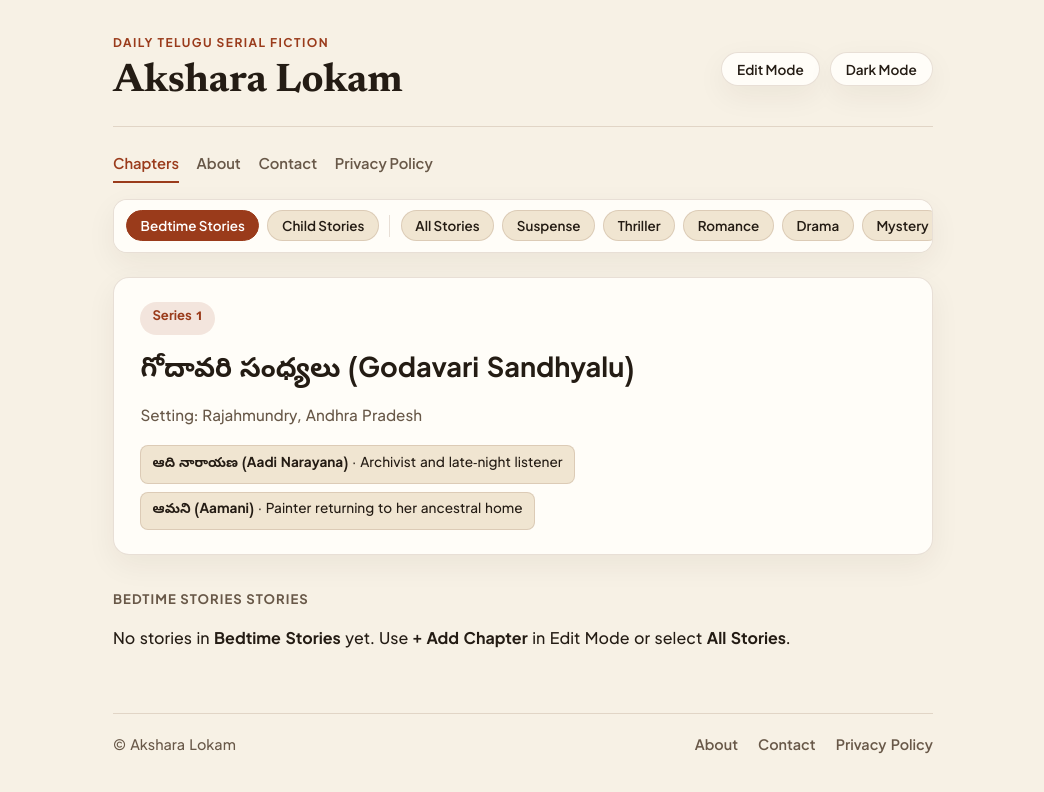
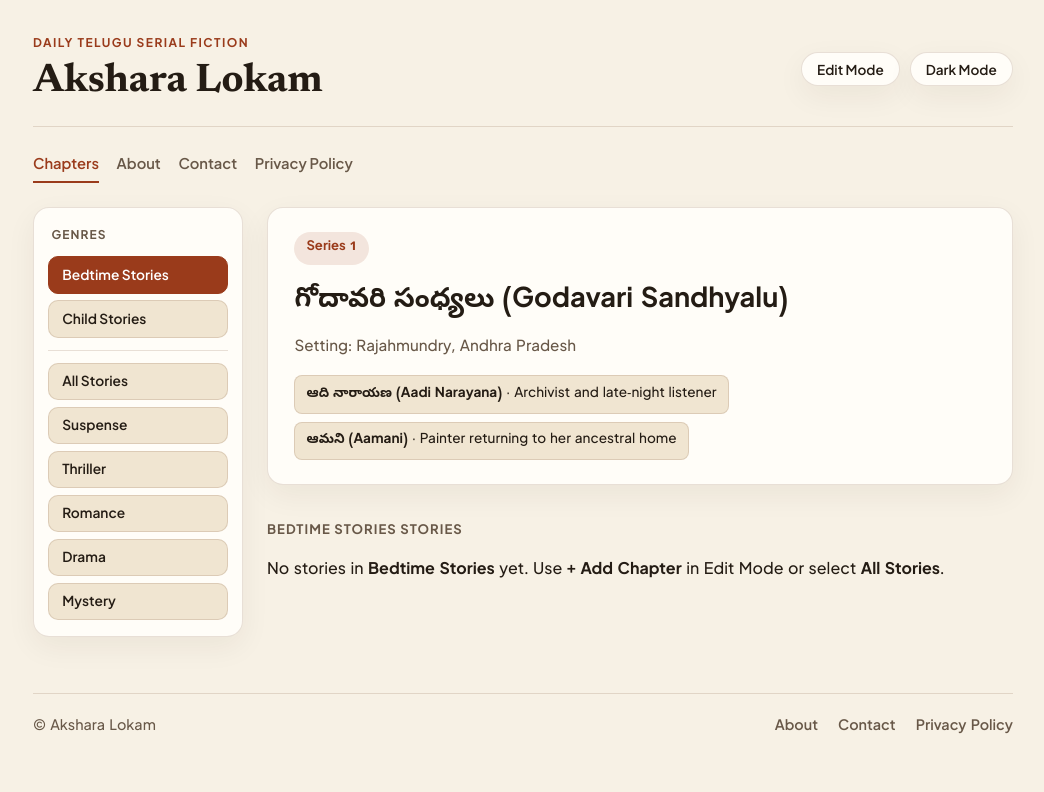
Before and after one commit to SteveLuci/Telugu-stories, a plain HTML site: page index.html in a window 1280 px wide. Both pictures are taken after a click on the button "Bedtime Stories". Shown: the whole page, without its empty margins (117-1161 px from the left). Drawn offline with Linux system fonts and the light colour scheme.

Commit message:
Update index.html

```diff
--- a/index.html
+++ b/index.html
@@ -20,8 +20,15 @@
       --success: #166534;
       --border: rgba(110, 72, 42, 0.16);
       --shadow: 0 10px 30px rgba(45, 26, 10, 0.06);
-      --container-max: 860px;
+      --container-max: 1020px;
       --font-scale: 1;
+
+      /* Customizable Genre Sidebar Variables */
+      --genre-sidebar-w: 210px;
+      --genre-btn-fs: 0.86rem;
+      --genre-btn-py: 0.52rem;
+      --genre-btn-px: 0.85rem;
+      --genre-btn-radius: 10px;
     }
 
     [data-theme="dark"] {
@@ -96,7 +103,7 @@
       flex-wrap: wrap;
       align-items: center;
       gap: 0.5rem 1.1rem;
-      margin: 1.15rem 0 1rem;
+      margin: 1.15rem 0 1.5rem;
     }
 
     .nav-group a {
@@ -114,52 +121,100 @@
       border-bottom-color: var(--accent);
     }
 
-    /* Category Ribbon: Bedtime & Child Stories on the left, then Suspense, Thriller, Romance, etc. */
-    .category-ribbon {
-      display: flex;
-      align-items: center;
-      gap: 0.5rem;
-      overflow-x: auto;
-      padding: 0.65rem 0.75rem;
-      margin-bottom: 1.5rem;
+    /* Main Content + Left Genre Sidebar Layout */
+    .workspace-layout {
+      display: grid;
+      grid-template-columns: var(--genre-sidebar-w) minmax(0, 1fr);
+      gap: 1.5rem;
+      align-items: start;
+    }
+
+    body.no-genre-sidebar .workspace-layout {
+      grid-template-columns: minmax(0, 1fr);
+    }
+    body.no-genre-sidebar .genre-sidebar {
+      display: none;
+    }
+
+    .genre-sidebar {
       background: var(--surface);
       border: 1px solid var(--border);
-      border-radius: 14px;
+      border-radius: 16px;
+      padding: 1rem 0.85rem;
       box-shadow: var(--shadow);
-      scrollbar-width: thin;
+      position: sticky;
+      top: 1.25rem;
     }
 
-    .ribbon-btn {
-      flex: 0 0 auto;
+    .genre-sidebar-heading {
+      font-family: "Plus Jakarta Sans", "Noto Sans Telugu", sans-serif;
+      font-size: 0.75rem;
+      letter-spacing: 0.09em;
+      text-transform: uppercase;
+      color: var(--muted);
+      font-weight: 700;
+      margin: 0 0 0.65rem 0.25rem;
+    }
+
+    .genre-list {
+      display: flex;
+      flex-direction: column;
+      gap: 0.42rem;
+    }
+
+    .genre-btn {
+      width: 100%;
+      text-align: left;
       background: var(--surface-alt);
       color: var(--text);
       border: 1px solid var(--border);
-      padding: 0.38rem 0.85rem;
-      border-radius: 999px;
+      padding: var(--genre-btn-py) var(--genre-btn-px);
+      border-radius: var(--genre-btn-radius);
       font-family: "Plus Jakarta Sans", "Noto Sans Telugu", sans-serif;
-      font-size: 0.84rem;
+      font-size: var(--genre-btn-fs);
       font-weight: 600;
+      line-height: 1.35;
       cursor: pointer;
       transition: all 0.15s ease;
     }
 
-    .ribbon-btn:hover {
+    .genre-btn:hover {
       border-color: var(--accent);
       color: var(--accent);
+      transform: translateX(2px);
     }
 
-    .ribbon-btn.active {
+    .genre-btn.active {
       background: var(--accent);
       color: #fff;
       border-color: var(--accent);
     }
-    [data-theme="dark"] .ribbon-btn.active { color: #111215; }
+    [data-theme="dark"] .genre-btn.active { color: #111215; }
 
-    .ribbon-divider {
-      flex: 0 0 1px;
-      height: 22px;
+    .genre-divider {
+      height: 1px;
       background: var(--border);
-      margin: 0 0.15rem;
+      margin: 0.35rem 0;
+    }
+
+    @media (max-width: 760px) {
+      .workspace-layout {
+        grid-template-columns: minmax(0, 1fr);
+      }
+      .genre-sidebar {
+        position: static;
+      }
+      .genre-list {
+        flex-direction: row;
+        flex-wrap: wrap;
+      }
+      .genre-btn {
+        width: auto;
+      }
+      .genre-divider {
+        width: 100%;
+        height: 1px;
+      }
     }
 
     .btn {
@@ -224,7 +279,7 @@
 
     .studio-grid {
       display: grid;
-      grid-template-columns: repeat(auto-fit, minmax(210px, 1fr));
+      grid-template-columns: repeat(auto-fit, minmax(200px, 1fr));
       gap: 0.85rem;
       margin-bottom: 0.9rem;
     }
@@ -473,19 +528,6 @@
       <a href="privacy.html">Privacy Policy</a>
     </nav>
 
-    <!-- Category Ribbon: Bedtime Stories & Child Stories on the left, then Suspense, Thriller, Romance, etc. -->
-    <div id="category-ribbon" class="category-ribbon" role="navigation" aria-label="Story Categories">
-      <button class="ribbon-btn" data-cat="Bedtime Stories" type="button">Bedtime Stories</button>
-      <button class="ribbon-btn" data-cat="Child Stories" type="button">Child Stories</button>
-      <span class="ribbon-divider" aria-hidden="true"></span>
-      <button class="ribbon-btn active" data-cat="All" type="button">All Stories</button>
-      <button class="ribbon-btn" data-cat="Suspense" type="button">Suspense</button>
-      <button class="ribbon-btn" data-cat="Thriller" type="button">Thriller</button>
-      <button class="ribbon-btn" data-cat="Romance" type="button">Romance</button>
-      <button class="ribbon-btn" data-cat="Drama" type="button">Drama</button>
-      <button class="ribbon-btn" data-cat="Mystery" type="button">Mystery</button>
-    </div>
-
     <!-- WordPress-Style Studio & Customizer Panel -->
     <section class="studio-panel" aria-label="WordPress Style Customizer and Editor">
       <div class="studio-header">
@@ -498,7 +540,7 @@
 
       <div class="tab-row" role="tablist">
         <button class="btn btn-sm btn-primary" data-tab="tab-content" type="button">Story &amp; Series</button>
-        <button class="btn btn-sm" data-tab="tab-customize" type="button">Customize Design (WP Style)</button>
+        <button class="btn btn-sm" data-tab="tab-customize" type="button">Customize Design &amp; Genres</button>
         <button class="btn btn-sm" data-tab="tab-publish" type="button">GitHub Connection</button>
       </div>
 
@@ -567,14 +609,62 @@
           <label class="field">
             Page Width
             <select id="cust-max-width">
-              <option value="740px">Narrow Reader (740px)</option>
-              <option value="860px">Editorial (860px)</option>
-              <option value="1000px">Wide (1000px)</option>
+              <option value="860px">Medium (860px)</option>
+              <option value="1020px">Editorial Wide (1020px)</option>
+              <option value="1160px">Full Wide (1160px)</option>
             </select>
           </label>
         </div>
 
+        <div class="section-label" style="margin-top:1rem;">Left Genre Section Controls</div>
+        <div class="studio-grid">
+          <label class="field">
+            Genre Sidebar Width
+            <select id="cust-genre-width">
+              <option value="175px">Slim (175px)</option>
+              <option value="210px">Standard (210px)</option>
+              <option value="255px">Wide (255px)</option>
+            </select>
+          </label>
+          <label class="field">
+            Genre Button Font Size
+            <select id="cust-genre-fs">
+              <option value="0.78rem">Small (0.78rem)</option>
+              <option value="0.86rem">Medium (0.86rem)</option>
+              <option value="0.96rem">Large (0.96rem)</option>
+              <option value="1.05rem">Extra Large (1.05rem)</option>
+            </select>
+          </label>
+          <label class="field">
+            Genre Button Size / Spacing
+            <select id="cust-genre-pad">
+              <option value="0.35rem 0.65rem">Compact</option>
+              <option value="0.52rem 0.85rem">Comfortable</option>
+              <option value="0.72rem 1rem">Spacious</option>
+            </select>
+          </label>
+          <label class="field">
+            Genre Button Corners
+            <select id="cust-genre-radius">
+              <option value="6px">Sharp (6px)</option>
+              <option value="10px">Rounded (10px)</option>
+              <option value="999px">Pill (999px)</option>
+            </select>
+          </label>
+        </div>
+
+        <div class="studio-grid" style="align-items:end;">
+          <label class="field">
+            Add Custom Genre
+            <input id="new-genre-name" type="text" placeholder="e.g. Horror / Comedy / Mythology" />
+          </label>
+          <div>
+            <button id="add-genre-btn" class="btn btn-sm" type="button">+ Add Genre</button>
+          </div>
+        </div>
+
         <div class="toggle-row">
+          <label><input id="cust-show-genres" type="checkbox" checked /> Show Left Genre Section</label>
           <label><input id="cust-show-hero" type="checkbox" checked /> Show Series &amp; Characters Card</label>
           <label><input id="cust-show-excerpts" type="checkbox" checked /> Show Chapter Excerpts</label>
         </div>
@@ -602,6 +692,14 @@
 
     <div id="ad-slot-top"></div>
 
+    <!-- Left Genre Sidebar + Main Story Column -->
+    <div class="workspace-layout">
+      <aside id="genre-sidebar" class="genre-sidebar" aria-label="Story Genres">
+        <h2 class="genre-sidebar-heading">Genres</h2>
+        <div id="genre-list" class="genre-list"></div>
+      </aside>
+
+      <div class="main-column">
         <section id="hero-section" class="hero-card" aria-live="polite">
           <div id="series-badge" class="series-pill">Series 1</div>
           <h2 id="series-title" class="series-heading">Loading series...</h2>
@@ -624,6 +722,8 @@
         </div>
 
         <main id="chapter-list"></main>
+      </div>
+    </div>
 
     <footer>
       <span id="footer-copy">&copy; Akshara Lokam</span>
@@ -645,16 +745,8 @@
           <input id="m-ch-num" type="number" min="1" />
         </label>
         <label class="field">
-          Category
-          <select id="m-ch-cat">
-            <option value="Bedtime Stories">Bedtime Stories</option>
-            <option value="Child Stories">Child Stories</option>
-            <option value="Suspense">Suspense</option>
-            <option value="Thriller">Thriller</option>
-            <option value="Romance">Romance</option>
-            <option value="Drama">Drama</option>
-            <option value="Mystery">Mystery</option>
-          </select>
+          Genre / Category
+          <select id="m-ch-cat"></select>
         </label>
       </div>
       <label class="field" style="margin-bottom:0.85rem;">
@@ -691,31 +783,18 @@
       themeBtn.textContent = next === "dark" ? "Sepia Mode" : "Dark Mode";
     });
 
+    const DEFAULT_PRIORITY_GENRES = ["Bedtime Stories", "Child Stories"];
+    const DEFAULT_OTHER_GENRES = ["All Stories", "Suspense", "Thriller", "Romance", "Drama", "Mystery"];
+
     let appConfig = {};
     let appState = {};
     let appStories = { series: [] };
     let editingChapterIndex = null;
-    let selectedCategory = "All";
+    let selectedCategory = "All Stories";
 
     document.getElementById("gh-repo").value = localStorage.getItem("ak_gh_repo") || "SteveLuci/Telugu-stories";
     document.getElementById("gh-branch").value = localStorage.getItem("ak_gh_branch") || "main";
     document.getElementById("gh-token").value = localStorage.getItem("ak_gh_token") || "";
-
-    // Category ribbon selection
-    document.querySelectorAll(".ribbon-btn").forEach(btn => {
-      btn.addEventListener("click", () => {
-        selectedCategory = btn.dataset.cat;
-        document.querySelectorAll(".ribbon-btn").forEach(b => b.classList.toggle("active", b === btn));
-        const url = new URL(window.location.href);
-        if (selectedCategory === "All") {
-          url.searchParams.delete("category");
-        } else {
-          url.searchParams.set("category", selectedCategory);
-        }
-        window.history.replaceState({}, "", url);
-        renderChapters();
-      });
-    });
 
     document.querySelectorAll("[data-tab]").forEach(btn => {
       btn.addEventListener("click", () => {
@@ -733,10 +812,21 @@
         accent: "#9a3b1b",
         bg: "#f7f1e5",
         font_scale: 1,
-        max_width: "860px",
+        max_width: "1020px",
+        show_genres: true,
         show_hero: true,
-        show_excerpts: true
+        show_excerpts: true,
+        genre_width: "210px",
+        genre_font_size: "0.86rem",
+        genre_padding: "0.52rem 0.85rem",
+        genre_radius: "10px"
       };
+      if (!Array.isArray(appConfig.priority_genres) || !appConfig.priority_genres.length) {
+        appConfig.priority_genres = [...DEFAULT_PRIORITY_GENRES];
+      }
+      if (!Array.isArray(appConfig.genres) || !appConfig.genres.length) {
+        appConfig.genres = [...DEFAULT_OTHER_GENRES];
+      }
     }
 
     function applyDesignToPage() {
@@ -755,12 +845,69 @@
         root.style.removeProperty("--bg");
       }
       root.style.setProperty("--font-scale", String(d.font_scale || 1));
-      root.style.setProperty("--container-max", d.max_width || "860px");
+      root.style.setProperty("--container-max", d.max_width || "1020px");
+      root.style.setProperty("--genre-sidebar-w", d.genre_width || "210px");
+      root.style.setProperty("--genre-btn-fs", d.genre_font_size || "0.86rem");
+      const padParts = (d.genre_padding || "0.52rem 0.85rem").split(" ");
+      root.style.setProperty("--genre-btn-py", padParts[0] || "0.52rem");
+      root.style.setProperty("--genre-btn-px", padParts[1] || "0.85rem");
+      root.style.setProperty("--genre-btn-radius", d.genre_radius || "10px");
 
       const isEditing = document.body.classList.contains("editing");
+      document.body.classList.toggle("no-genre-sidebar", d.show_genres === false && !isEditing);
       document.getElementById("hero-section").style.display = (d.show_hero !== false || isEditing) ? "block" : "none";
       document.body.classList.toggle("hide-excerpts", d.show_excerpts === false && !isEditing);
     }
+
+    function renderGenreSidebarAndModalOptions() {
+      ensureCustomDesign();
+      const genreListEl = document.getElementById("genre-list");
+      const priority = appConfig.priority_genres;
+      const others = appConfig.genres;
+
+      const makeBtn = (label) => {
+        const active = selectedCategory === label ? "active" : "";
+        return `<button class="genre-btn ${active}" data-cat="${label.replace(/"/g, "&quot;")}" type="button">${label}</button>`;
+      };
+
+      genreListEl.innerHTML =
+        priority.map(makeBtn).join("") +
+        `<div class="genre-divider" aria-hidden="true"></div>` +
+        others.map(makeBtn).join("");
+
+      genreListEl.querySelectorAll(".genre-btn").forEach(btn => {
+        btn.addEventListener("click", () => {
+          selectedCategory = btn.dataset.cat;
+          renderGenreSidebarAndModalOptions();
+          const url = new URL(window.location.href);
+          if (selectedCategory === "All Stories" || selectedCategory === "All") {
+            url.searchParams.delete("category");
+          } else {
+            url.searchParams.set("category", selectedCategory);
+          }
+          window.history.replaceState({}, "", url);
+          renderChapters();
+        });
+      });
+
+      const selectableGenres = [...priority, ...others.filter(g => g !== "All Stories" && g !== "All")];
+      const modalCatSelect = document.getElementById("m-ch-cat");
+      modalCatSelect.innerHTML = selectableGenres
+        .map(g => `<option value="${g.replace(/"/g, "&quot;")}">${g}</option>`)
+        .join("");
+    }
+
+    document.getElementById("add-genre-btn").addEventListener("click", () => {
+      const input = document.getElementById("new-genre-name");
+      const name = input.value.trim();
+      if (!name) return;
+      ensureCustomDesign();
+      if (!appConfig.genres.includes(name) && !appConfig.priority_genres.includes(name)) {
+        appConfig.genres.push(name);
+      }
+      input.value = "";
+      renderGenreSidebarAndModalOptions();
+    });
 
     window.applyPreset = function(presetName) {
       ensureCustomDesign();
@@ -790,12 +937,22 @@
       document.getElementById("cust-accent").value = d.accent || "#9a3b1b";
       document.getElementById("cust-bg").value = d.bg || "#f7f1e5";
       document.getElementById("cust-font-scale").value = String(d.font_scale || 1);
-      document.getElementById("cust-max-width").value = d.max_width || "860px";
+      document.getElementById("cust-max-width").value = d.max_width || "1020px";
+      document.getElementById("cust-genre-width").value = d.genre_width || "210px";
+      document.getElementById("cust-genre-fs").value = d.genre_font_size || "0.86rem";
+      document.getElementById("cust-genre-pad").value = d.genre_padding || "0.52rem 0.85rem";
+      document.getElementById("cust-genre-radius").value = d.genre_radius || "10px";
+      document.getElementById("cust-show-genres").checked = d.show_genres !== false;
       document.getElementById("cust-show-hero").checked = d.show_hero !== false;
       document.getElementById("cust-show-excerpts").checked = d.show_excerpts !== false;
     }
 
-    ["cust-site-title", "cust-eyebrow", "cust-footer-text", "cust-accent", "cust-bg", "cust-font-scale", "cust-max-width", "cust-show-hero", "cust-show-excerpts"].forEach(id => {
+    [
+      "cust-site-title", "cust-eyebrow", "cust-footer-text", "cust-accent", "cust-bg",
+      "cust-font-scale", "cust-max-width", "cust-genre-width", "cust-genre-fs",
+      "cust-genre-pad", "cust-genre-radius", "cust-show-genres", "cust-show-hero",
+      "cust-show-excerpts"
+    ].forEach(id => {
       document.getElementById(id).addEventListener("input", () => {
         ensureCustomDesign();
         appConfig.site_title = document.getElementById("cust-site-title").value;
@@ -805,6 +962,11 @@
         appConfig.design.bg = document.getElementById("cust-bg").value;
         appConfig.design.font_scale = parseFloat(document.getElementById("cust-font-scale").value || "1");
         appConfig.design.max_width = document.getElementById("cust-max-width").value;
+        appConfig.design.genre_width = document.getElementById("cust-genre-width").value;
+        appConfig.design.genre_font_size = document.getElementById("cust-genre-fs").value;
+        appConfig.design.genre_padding = document.getElementById("cust-genre-pad").value;
+        appConfig.design.genre_radius = document.getElementById("cust-genre-radius").value;
+        appConfig.design.show_genres = document.getElementById("cust-show-genres").checked;
         appConfig.design.show_hero = document.getElementById("cust-show-hero").checked;
         appConfig.design.show_excerpts = document.getElementById("cust-show-excerpts").checked;
         applyDesignToPage();
@@ -907,13 +1069,12 @@
       const listEl = document.getElementById("chapter-list");
       const labelEl = document.getElementById("section-label");
 
-      labelEl.textContent = selectedCategory === "All"
-        ? "Published Chapters"
-        : `${selectedCategory} Stories`;
+      const showAll = selectedCategory === "All Stories" || selectedCategory === "All";
+      labelEl.textContent = showAll ? "Published Chapters" : `${selectedCategory} Stories`;
 
       const indexed = activeSeries.chapters
         .map((ch, idx) => ({ ch, idx }))
-        .filter(({ ch }) => selectedCategory === "All" || (ch.category || "Drama") === selectedCategory)
+        .filter(({ ch }) => showAll || (ch.category || "Drama") === selectedCategory)
         .reverse();
 
       if (!indexed.length) {
@@ -946,6 +1107,7 @@
     }
 
     function renderAll() {
+      renderGenreSidebarAndModalOptions();
       renderHero();
       renderChapters();
     }
@@ -957,7 +1119,8 @@
       editingChapterIndex = null;
       document.getElementById("modal-heading").textContent = "Add New Chapter";
       document.getElementById("m-ch-num").value = activeSeries.chapters.length + 1;
-      document.getElementById("m-ch-cat").value = selectedCategory === "All" ? "Drama" : selectedCategory;
+      const defaultCat = (selectedCategory === "All Stories" || selectedCategory === "All") ? "Drama" : selectedCategory;
+      document.getElementById("m-ch-cat").value = defaultCat;
       document.getElementById("m-ch-title").value = "";
       document.getElementById("m-ch-excerpt").value = "";
       document.getElementById("m-ch-body").value = "";
@@ -1082,8 +1245,8 @@
 
       try {
         statusEl.style.color = "var(--accent)";
-        statusEl.textContent = "Publishing customizer & story changes to GitHub...";
-        await commitFileToGitHub(repo, branch, token, "story_config.json", appConfig, "Update design settings via Akshara Lokam Studio");
+        statusEl.textContent = "Publishing customizer, genre & story changes to GitHub...";
+        await commitFileToGitHub(repo, branch, token, "story_config.json", appConfig, "Update design & genre settings via Akshara Lokam Studio");
         await commitFileToGitHub(repo, branch, token, "series_state.json", appState, "Update series_state.json via Akshara Lokam Studio");
         await commitFileToGitHub(repo, branch, token, "stories.json", appStories, "Update stories.json via Akshara Lokam Studio");
         statusEl.style.color = "var(--success)";
@@ -1099,9 +1262,6 @@
         const urlCat = new URLSearchParams(window.location.search).get("category");
         if (urlCat) {
           selectedCategory = urlCat;
-          document.querySelectorAll(".ribbon-btn").forEach(b => {
-            b.classList.toggle("active", b.dataset.cat === selectedCategory);
-          });
         }
 
         const cacheBust = `?t=${Date.now()}`;
```
Lines whose indentation alone changed are shown as unchanged.
